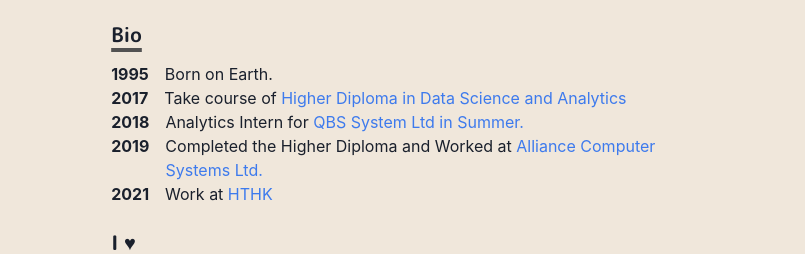
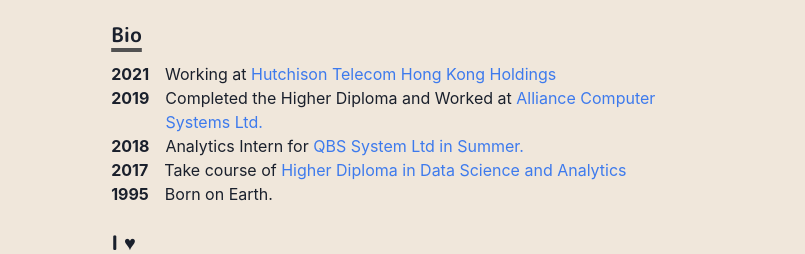
Before and after one commit to sinhong2011/niskan516-portfolio, a Next.js app: page / in a window 1280 px wide. Shown: the part 424-678 px from the top of the page, without its empty margins (242-1047 px from the left). Built offline with nearby package versions, Linux system fonts and the light colour scheme.

Commit message:
- update works

```diff
--- a/pages/index.tsx
+++ b/pages/index.tsx
@@ -56,6 +56,7 @@
           />
         </Box>
       </Box>
+
       <Section delay={0.1}>
         <Heading as="h3" variant="section-title">
           Work
@@ -80,8 +81,27 @@
           Bio
         </Heading>
         <BioSection>
-          <BioYear>1995</BioYear>
-          Born on Earth.
+          <BioYear>2021</BioYear>
+          Working at{' '}
+          <NextLink href="/works/hthk/">
+            <Link href="/works/hthk/">
+              Hutchison Telecom Hong Kong Holdings
+            </Link>
+          </NextLink>
+        </BioSection>
+        <BioSection>
+          <BioYear>2019</BioYear>
+          Completed the Higher Diploma and Worked at{' '}
+          <NextLink href="/works/acs/">
+            <Link href="/works/acs/">Alliance Computer Systems Ltd.</Link>
+          </NextLink>
+        </BioSection>
+        <BioSection>
+          <BioYear>2018</BioYear>
+          Analytics Intern for{' '}
+          <NextLink href="/works/qbs/">
+            <Link href="/works/qbs/">QBS System Ltd in Summer.</Link>
+          </NextLink>
         </BioSection>
         <BioSection>
           <BioYear>2017</BioYear>
@@ -95,25 +115,8 @@
           </NextLink>
         </BioSection>
         <BioSection>
-          <BioYear>2018</BioYear>
-          Analytics Intern for{' '}
-          <NextLink href="/works/qbs/">
-            <Link href="/works/qbs/">QBS System Ltd in Summer.</Link>
-          </NextLink>
-        </BioSection>
-        <BioSection>
-          <BioYear>2019</BioYear>
-          Completed the Higher Diploma and Worked at{' '}
-          <NextLink href="/works/acs/">
-            <Link href="/works/acs/">Alliance Computer Systems Ltd.</Link>
-          </NextLink>
-        </BioSection>
-        <BioSection>
-          <BioYear>2021</BioYear>
-          Work at{' '}
-          <NextLink href="/works/hthk/">
-            <Link href="/works/hthk/">HTHK</Link>
-          </NextLink>
+          <BioYear>1995</BioYear>
+          Born on Earth.
         </BioSection>
       </Section>
       <Section delay={0.3}>
```
Also changed, not shown: pages/works/index.tsx (+11 -1 lines), 1 other file (tests, documents, lock files or other folders).
